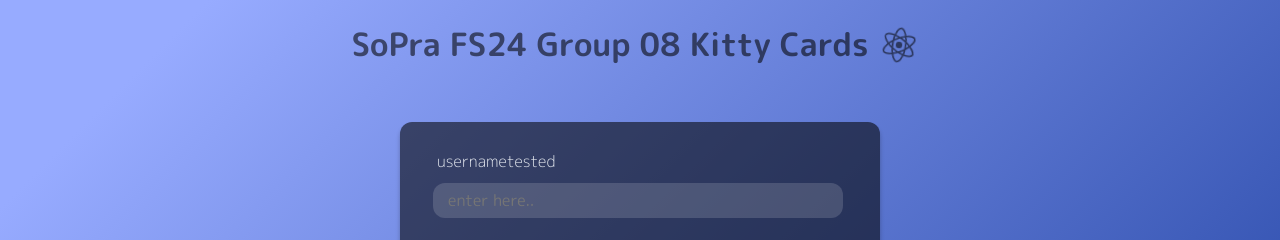
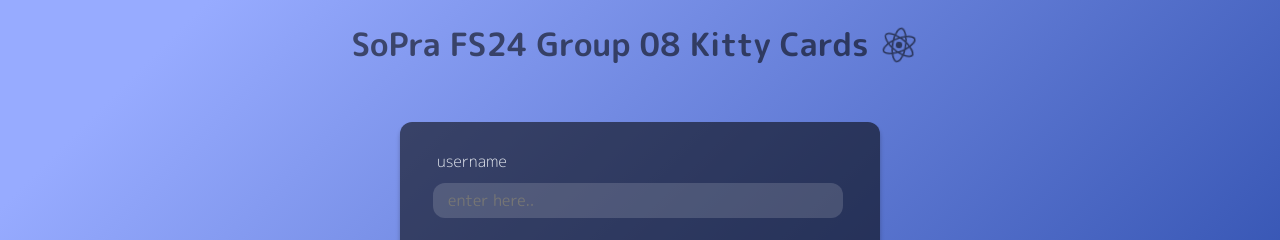
Before and after one commit to sopra-fs24-group-08/sopra-fs24-group-08-client, a React (Create React App) app: page /login in a window 1280 px wide. Shown: the top 240 px of the page. Built offline with nearby package versions, Linux system fonts and the light colour scheme.

Commit message:
Try to Commit change to branch

```diff
--- a/src/components/views/Login.tsx
+++ b/src/components/views/Login.tsx
@@ -69,7 +69,7 @@ const Login = () => {
       <div className="login container">
         <div className="login form">
           <FormField
-            label="UsernameTested"
+            label="Username"
             value={username}
             onChange={(un: string) => setUsername(un)}
           />
```
